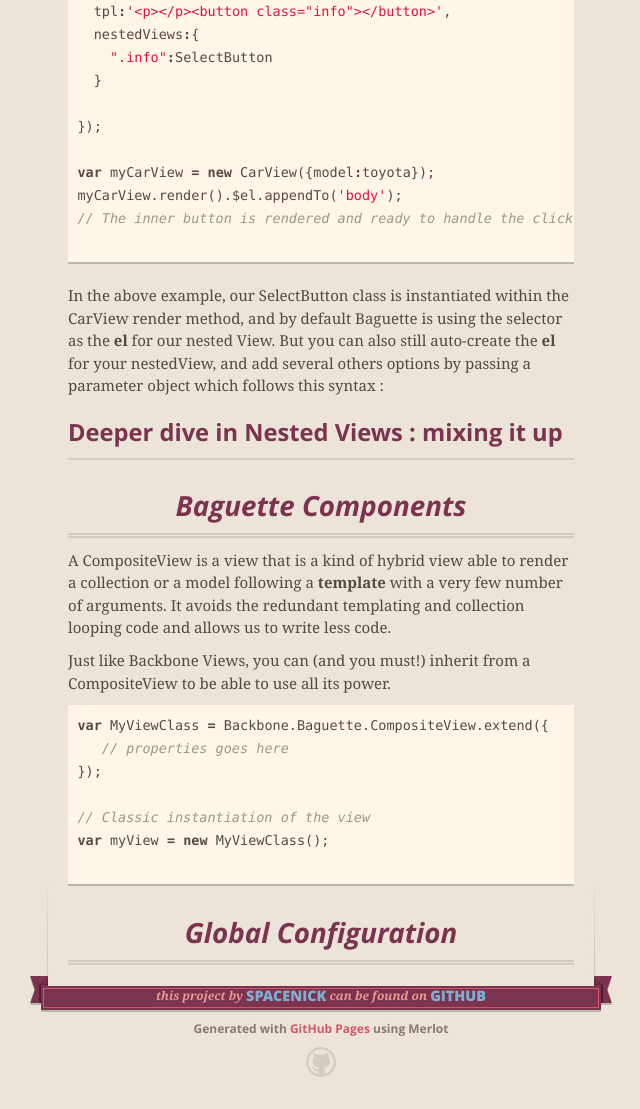
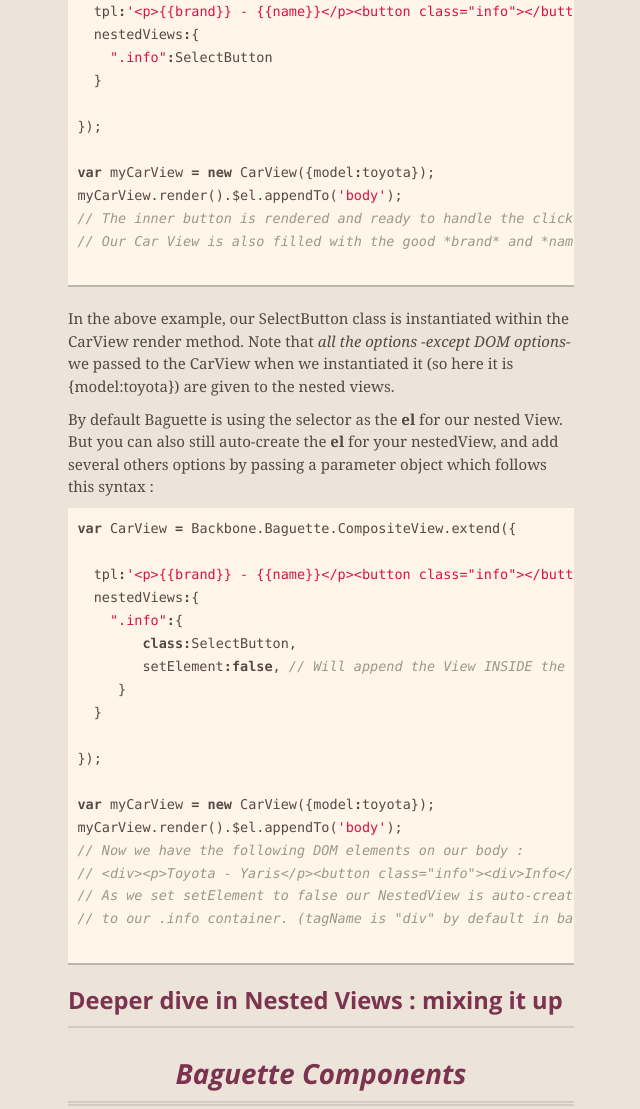
Before and after one commit to spacenick/backbone-baguette, a plain HTML site: page index.html in a window 1280 px wide. Shown: the part 6971-8080 px from the top of the page, without its empty margins (319-959 px from the left). Drawn offline with nearby package versions, Linux system fonts and the light colour scheme.

```diff
--- a/index.html
+++ b/index.html
@@ -309,7 +309,7 @@
 
 <span class="kd">var</span> <span class="nx">CarView</span> <span class="o">=</span> <span class="nx">Backbone</span><span class="p">.</span><span class="nx">Baguette</span><span class="p">.</span><span class="nx">CompositeView</span><span class="p">.</span><span class="nx">extend</span><span class="p">({</span>
 
-  <span class="nx">tpl</span><span class="o">:</span><span class="s1">'&lt;p&gt;&lt;/p&gt;&lt;button class="info"&gt;&lt;/button&gt;'</span><span class="p">,</span>
+  <span class="nx">tpl</span><span class="o">:</span><span class="s1">'&lt;p&gt;{{brand}} - {{name}}&lt;/p&gt;&lt;button class="info"&gt;&lt;/button&gt;'</span><span class="p">,</span>
   <span class="nx">nestedViews</span><span class="o">:</span><span class="p">{</span>
     <span class="s2">".info"</span><span class="o">:</span><span class="nx">SelectButton</span>
   <span class="p">}</span>
@@ -319,10 +319,34 @@
 <span class="kd">var</span> <span class="nx">myCarView</span> <span class="o">=</span> <span class="k">new</span> <span class="nx">CarView</span><span class="p">({</span><span class="nx">model</span><span class="o">:</span><span class="nx">toyota</span><span class="p">});</span>
 <span class="nx">myCarView</span><span class="p">.</span><span class="nx">render</span><span class="p">().</span><span class="nx">$el</span><span class="p">.</span><span class="nx">appendTo</span><span class="p">(</span><span class="s1">'body'</span><span class="p">);</span>
 <span class="c1">// The inner button is rendered and ready to handle the click!</span>
+<span class="c1">// Our Car View is also filled with the good *brand* and *name* values</span>
 
 </pre></div>
 
-<p>In the above example, our SelectButton class is instantiated within the CarView render method, and by default Baguette is using the selector as the <strong>el</strong> for our nested View. But you can also still auto-create the <strong>el</strong> for your nestedView, and add several others options by passing a parameter object which follows this syntax :</p>
+<p>In the above example, our SelectButton class is instantiated within the CarView render method. Note that <em>all the options -except DOM options-</em> we passed to the CarView when we instantiated it (so here it is {model:toyota}) are given to the nested views.</p>
+
+<p>By default Baguette is using the selector as the <strong>el</strong> for our nested View. But you can also still auto-create the <strong>el</strong> for your nestedView, and add several others options by passing a parameter object which follows this syntax :</p>
+
+<div class="highlight"><pre><span class="kd">var</span> <span class="nx">CarView</span> <span class="o">=</span> <span class="nx">Backbone</span><span class="p">.</span><span class="nx">Baguette</span><span class="p">.</span><span class="nx">CompositeView</span><span class="p">.</span><span class="nx">extend</span><span class="p">({</span>
+
+  <span class="nx">tpl</span><span class="o">:</span><span class="s1">'&lt;p&gt;{{brand}} - {{name}}&lt;/p&gt;&lt;button class="info"&gt;&lt;/button&gt;'</span><span class="p">,</span>
+  <span class="nx">nestedViews</span><span class="o">:</span><span class="p">{</span>
+    <span class="s2">".info"</span><span class="o">:</span><span class="p">{</span>
+        <span class="kr">class</span><span class="o">:</span><span class="nx">SelectButton</span><span class="p">,</span>
+        <span class="nx">setElement</span><span class="o">:</span><span class="kc">false</span><span class="p">,</span> <span class="c1">// Will append the View INSIDE the selector instead of "replacing" it</span>
+     <span class="p">}</span>
+  <span class="p">}</span>
+
+<span class="p">});</span>
+
+<span class="kd">var</span> <span class="nx">myCarView</span> <span class="o">=</span> <span class="k">new</span> <span class="nx">CarView</span><span class="p">({</span><span class="nx">model</span><span class="o">:</span><span class="nx">toyota</span><span class="p">});</span>
+<span class="nx">myCarView</span><span class="p">.</span><span class="nx">render</span><span class="p">().</span><span class="nx">$el</span><span class="p">.</span><span class="nx">appendTo</span><span class="p">(</span><span class="s1">'body'</span><span class="p">);</span>
+<span class="c1">// Now we have the following DOM elements on our body :</span>
+<span class="c1">// &lt;div&gt;&lt;p&gt;Toyota - Yaris&lt;/p&gt;&lt;button class="info"&gt;&lt;div&gt;Info&lt;/div&gt;&lt;/button&gt;&lt;/div&gt;</span>
+<span class="c1">// As we set setElement to false our NestedView is auto-creating its $el which is appended</span>
+<span class="c1">// to our .info container. (tagName is "div" by default in backbone)</span>
+
+</pre></div>
 
 <h6>Deeper dive in Nested Views : mixing it up</h6>
 
```
Also changed, not shown: params.json (+1 -1 lines).
